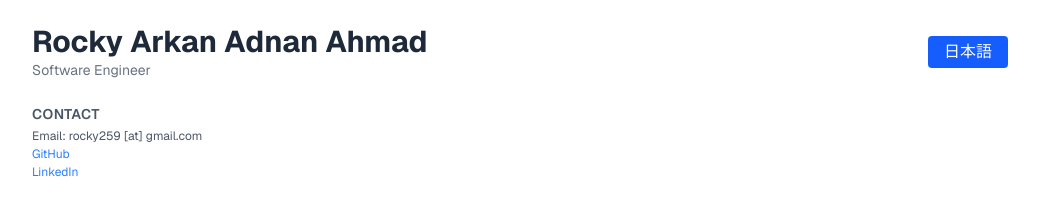
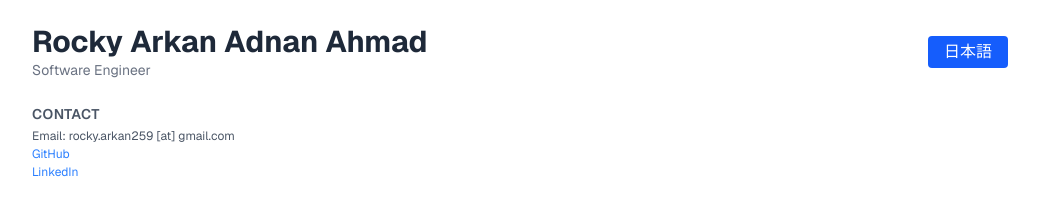
Before and after one commit to racendol/racendol.github.io, a Next.js app: page / in a window 1280 px wide. Shown: the top 208 px of the page, without its empty margins (120-1159 px from the left). Built offline with nearby package versions, Linux system fonts and the light colour scheme.

Commit message:
fix email

```diff
--- a/src/app/portofolio.tsx
+++ b/src/app/portofolio.tsx
@@ -7,7 +7,7 @@ const Portfolio: React.FC = () => {
   const t = (en: string, jp: string) => (lang === "en" ? en : jp);
 
   const contact = {
-    email: "rocky259 [at] gmail.com",
+    email: "rocky.arkan259 [at] gmail.com",
     // phone: "+81-90-1234-5678",
     github: "https://github.com/racendol",
     linkedin: "https://linkedin.com/in/rocky-arkan-951a45129"
```
